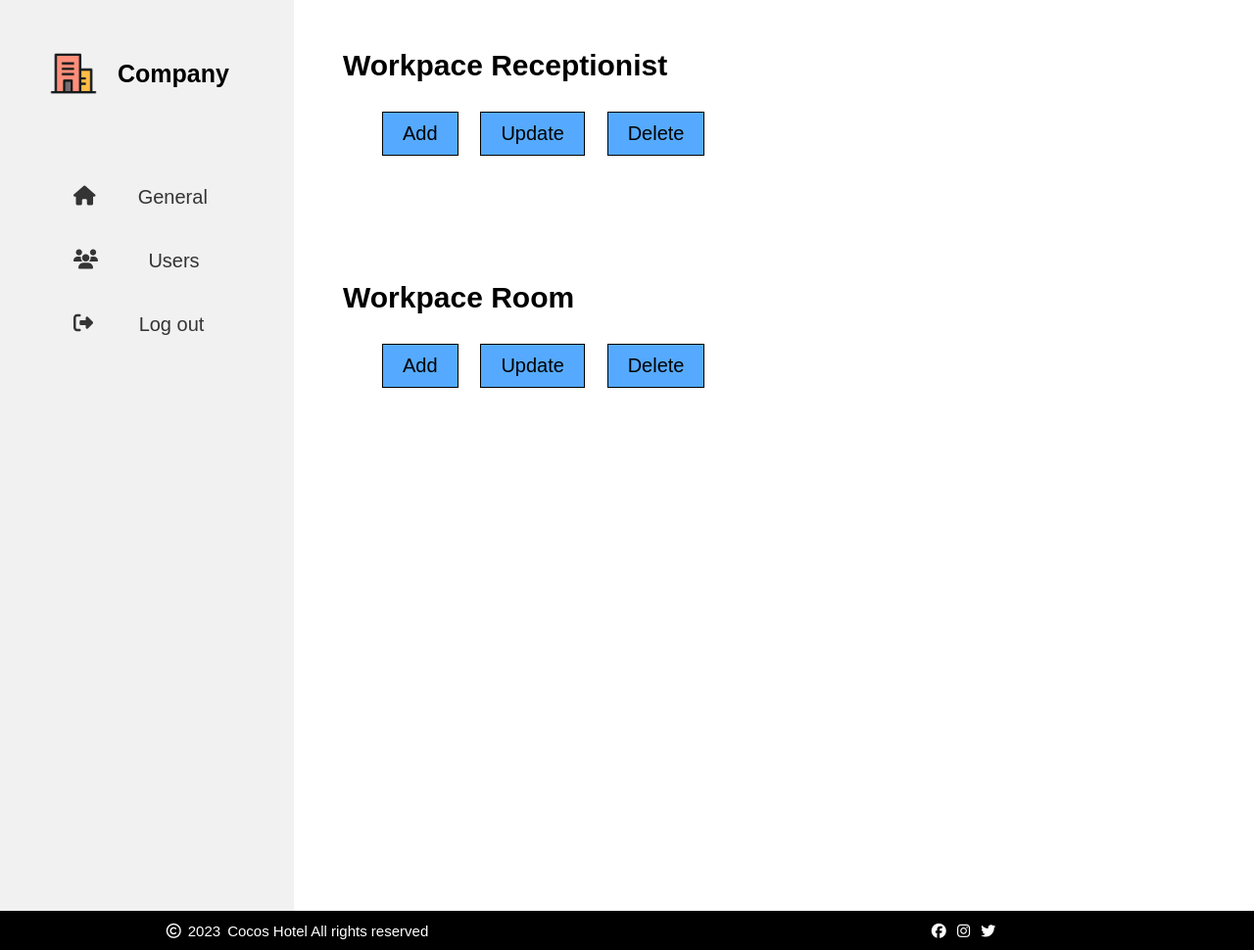
After one commit to EdsonCHC/COCOS-HOTEL, a PHP site: page /html/recepAd.php in a window 1280 px wide. The commit adds this page. Shown: the whole page at 98% size. Run offline with PHP 8.4, Linux system fonts and the light colour scheme; some libraries are stand-ins or nearby versions.

Commit message:
Se finalizo la maquetación de recepcionista

```diff
--- /dev/null
+++ b/html/recepAd.php
@@ -0,0 +1,76 @@
+<!DOCTYPE html>
+<html lang="en">
+
+<head>
+    <meta charset="UTF-8">
+    <meta http-equiv="X-UA-Compatible" content="IE=edge">
+    <meta name="viewport" content="width=device-width, initial-scale=1.0">
+    <title>Adminstrator</title>
+    <link rel="stylesheet" href="../styles/Styles.css">
+    <link rel="shortcut icon" href="../media/hotel.png" type="image/x-icon">
+</head>
+
+<body>
+    <div id="pattern-div-aside">
+        <div id="admin-sidebar">
+            <div id="div-admin-company">
+                <img src="../media/hotel.png" alt="image-company">
+                <h2><a href="#">Company</a></h2>
+            </div>
+            <div id="nav-admin">
+                <ul class="admin-nav-ul">
+                    <li class="admin-list"><i class="fa-sharp fa-solid fa-house" id="i-nav-admin"></i>
+                        <a href="#" class="admin-nav-link">General</a>
+                    </li>
+                    <li class="admin-list"><i class="fa-solid fa-users" id="i-nav-admin"></i>
+                        <a href="#" class="admin-nav-link">Users</a>
+                    </li>
+                    <li class="admin-list"><i class="fa-solid fa-right-from-bracket" id="i-nav-admin"></i>
+                        <a href="#" class="admin-nav-link">Log out</a>
+                    </li>
+                </ul>
+            </div>
+        </div>
+    <div id="workpace">
+        <div class="workpace-recep">
+            <h2>Workpace Receptionist</h2>
+            <div class="btn-workpace">
+                <a href="#"><input type="button" value="Add"></a>
+                <a href="#"><input type="button" value="Update"></a>
+                <a href="#"><input type="button" value="Delete"></a>
+            </div>
+            <div class="recep-space">
+                <option value=""></option>
+                <option value=""></option>
+                <option value=""></option>
+                <option value=""></option>
+            </div>
+        </div>
+        <div class="workpace-room">
+            <h2>Workpace Room</h2>
+            <div class="btn-workpace">
+                <a href="#"><input type="button" value="Add"></a>
+                <a href="#"><input type="button" value="Update"></a>
+                <a href="#"><input type="button" value="Delete"></a>
+            </div>
+            <div class="room-space">
+                <option value=""></option>
+                <option value=""></option>
+                <option value=""></option>
+                <option value=""></option>
+            </div>
+        </div>
+    </div>
+    </div>
+    <?php
+        include("./footer.php")
+    ?>
+    <!-- VALIDACIÓN DE FORMULARIO -->
+    <script>
+        let name = document.getElementById('frt-name');
+        name.oninvalid = function(e){e.target.setCustomValidity('The first name can\'t have numbers and especial characters');}
+
+    </script>
+</body>
+
+</html>
--- a/styles/Styles.css
+++ b/styles/Styles.css
@@ -5,3 +5,4 @@
 @import url(./rooms.css);
 @import url(./facilities.css);
 @import url(./book.css);
+@import url(./recepAd.css);
--- a/styles/header.css
+++ b/styles/header.css
@@ -11,7 +11,6 @@ header{
 }
 
 #nav-bar{
-
     list-style: none;
     display: flex;
     width: 50%;
--- /dev/null
+++ b/styles/recepAd.css
@@ -0,0 +1,132 @@
+*,::after, ::before{
+    padding: 0;
+    margin: 0;
+    box-sizing: border-box;
+}
+
+html{
+    font-size: 62.5%;
+    font-family: Arial, Helvetica, sans-serif;
+    scroll-behavior: smooth;
+}
+
+body{
+    width: 100%;
+    height: 100%;
+}
+
+#pattern-div-aside{
+    display: flex;
+    flex-direction: row;
+}
+
+#admin-sidebar{
+    width: 30rem;
+    height: 100%;
+    min-height: 93rem;
+    background-color: #f1f1f1;
+}
+
+#div-admin-company{
+    display: flex;
+    flex-direction: row;
+    margin: 0;
+    padding: 5rem;
+}
+
+#div-admin-company img{
+    width: 5rem;
+}
+
+#div-admin-company h2 , a{
+    margin: auto;
+    padding: 1rem;
+    font-size: 2.5rem;
+    text-align: center;
+    text-decoration: none;
+    color: #000;
+}
+
+#nav-admin{
+    margin: auto;
+    padding: 0 4.5rem;
+    text-align: start;
+}
+
+.admin-list{
+    width: 100%;
+    height: auto;
+    display: flex;
+    flex-direction: row;
+    justify-content: space-around;
+    margin-top: 2rem;
+    border-radius: 10px;
+}
+
+.admin-nav-link::after{
+    content: '';
+    width: 0;
+    height: 2px;
+    background-color: var(--btn-color);
+    transition: 0.5s ease;
+}
+
+.admin-nav-link:hover:after{
+    width: 100%;
+    cursor: pointer;
+}
+
+#i-nav-admin{
+    margin: 1rem 0 0 3rem;
+    font-size: 2rem;
+    color: #343434;
+}
+
+.admin-nav-ul{
+    width: 100%;
+    height: auto;
+    margin-top: 3rem;
+    list-style: none;
+}
+
+.admin-nav-link{
+    color: #343434;
+    text-decoration: none;
+    font-size: 2rem;
+    margin: auto;
+    padding: 1rem;
+    border-radius: 10px;
+    display: grid;
+}
+
+.workpace-recep{
+    margin: 5rem;
+    padding: auto;
+}
+
+.workpace-recep h2{
+    font-size: 3rem;
+    font-weight: 600;
+}
+
+.btn-workpace{
+    margin: 3rem;
+}
+
+.btn-workpace a input{
+    font-size: 2rem;
+    padding: 1rem 2rem;
+    background-color: #55aaff;
+    border: 1px solid #000;
+    cursor: pointer;
+}
+
+.workpace-room{
+    margin: 5rem;
+    padding: auto;
+}
+
+.workpace-room h2{
+    font-size: 3rem;
+    font-weight: 600;
+}
```
